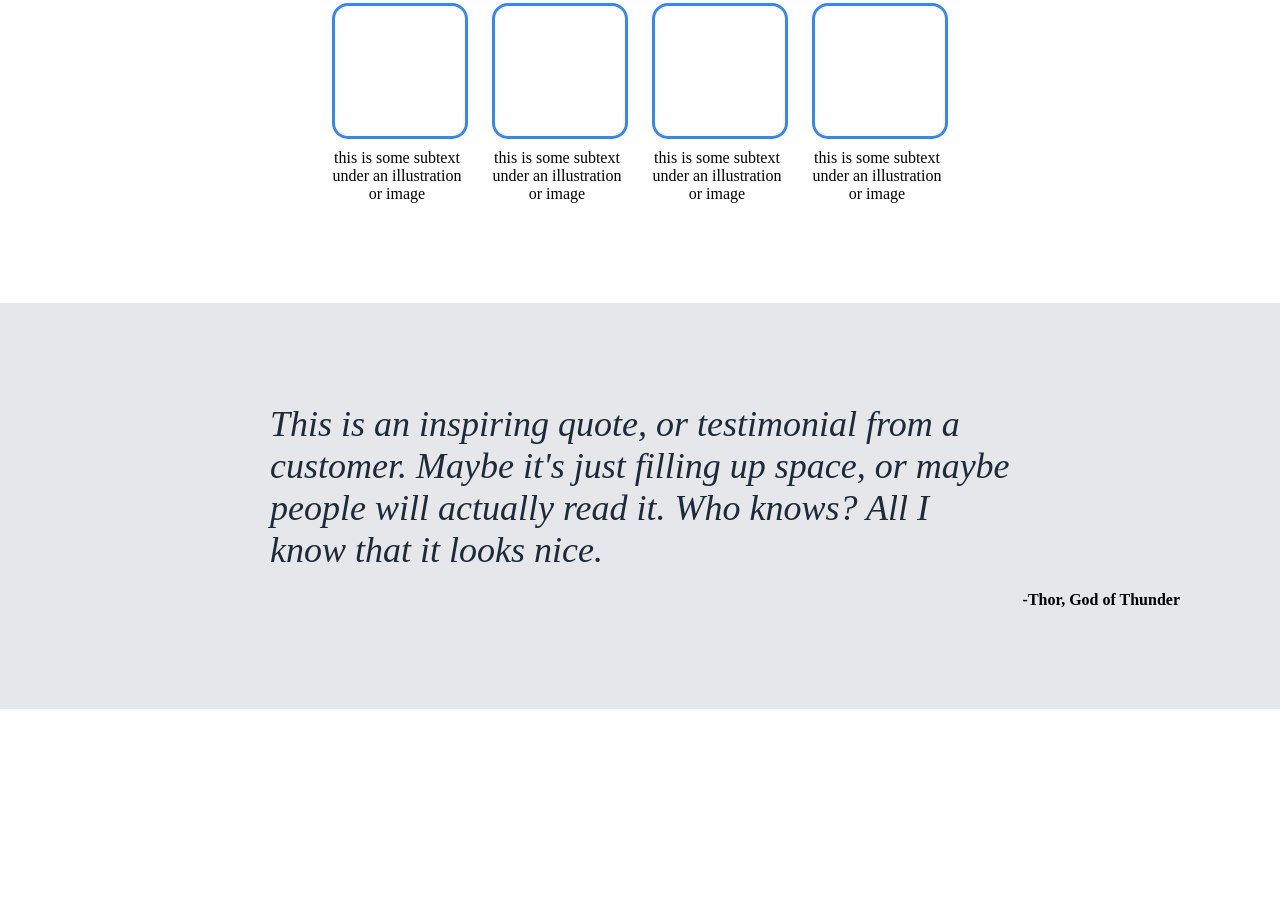
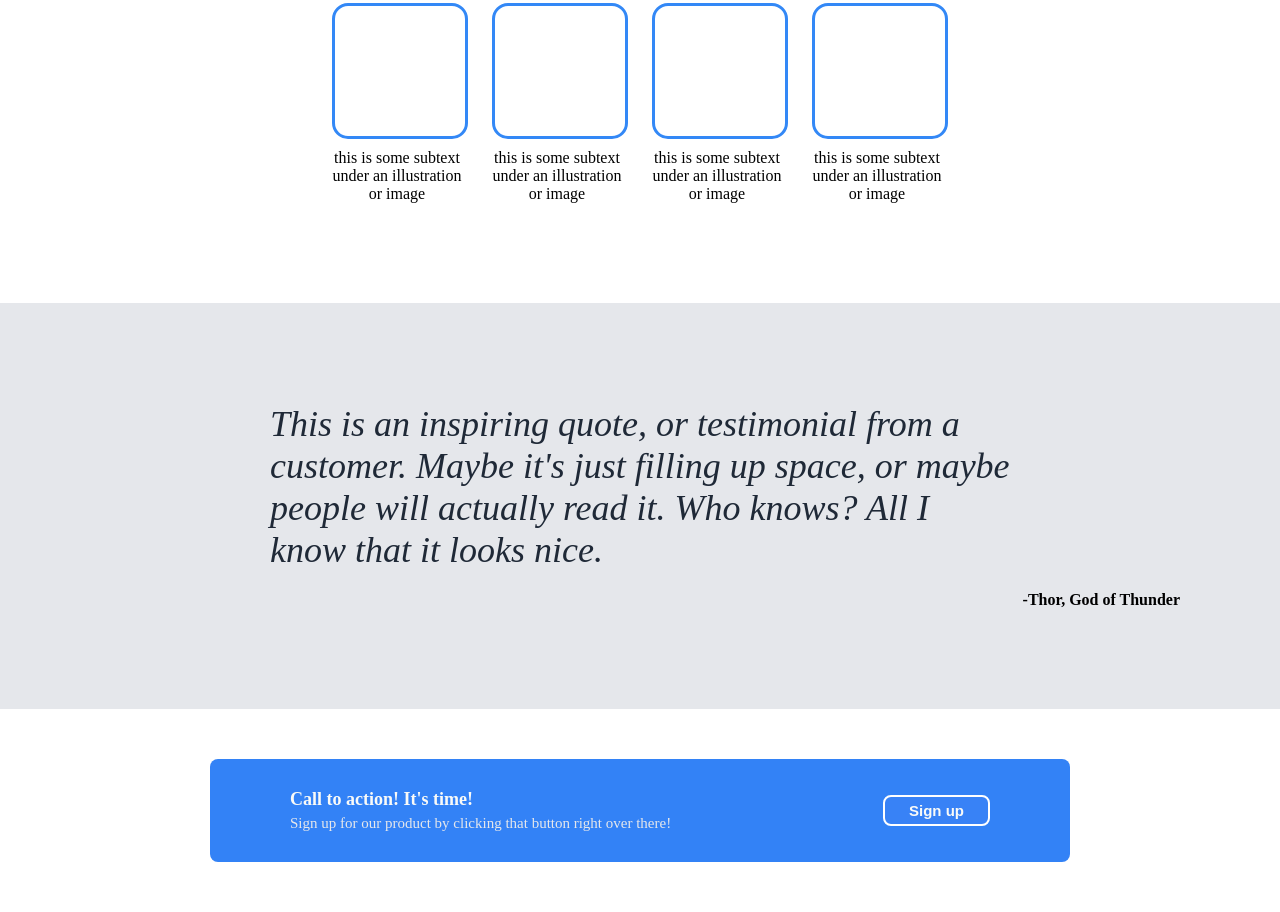
Before and after one commit to ahmedelbrawany/odin-awesome-website, a plain HTML site: page index.html in a window 1280 px wide. Shown: the part 626-1538 px from the top of the page. Before the commit the page ends 1335 px from the top, so only its background shows below. Drawn offline with Linux system fonts and the light colour scheme.

Commit message:
Section 4 html and css
In this commit, I made the following:
    - created css file for the styles of section 4.
    - add the required html elements and style them.

```diff
--- a/index.html
+++ b/index.html
@@ -5,6 +5,7 @@
     <link rel="stylesheet" href="./styles/sec-1-styles.css">
     <link rel="stylesheet" href="./styles/sec-2-styles.css">
     <link rel="stylesheet" href="./styles/sec-3-styles.css">
+    <link rel="stylesheet" href="./styles/sec-4-styles.css">
     <title>Awesome Website</title>
 </head>
 <body>
@@ -69,6 +70,14 @@
         </div>
         <div class="sec-3-wroteby">-Thor, God of Thunder</div>
     </div>
-
+    <div class="sec-4">
+        <div class="call-action-container">
+            <div class="call-action-text">
+                <div class="call-action-header">Call to action! It's time!</div>
+                <div class="call-action-subtext">Sign up for our product by clicking that button right over there!</div>
+            </div>
+            <button class="call-action-btn">Sign up</button>
+        </div>
+    </div>
 </body>
 </html>
--- /dev/null
+++ b/styles/sec-4-styles.css
@@ -0,0 +1,45 @@
+.sec-4{
+    display: flex;
+    justify-content: center;
+    align-items: center;
+    padding: 50px;
+}
+
+.call-action-container{
+    width: 700px;
+    background-color: #3382f6;
+    display: flex;
+    justify-content: space-between;
+    align-items: center;
+    padding: 30px 80px;
+    border-radius: .5rem;
+    gap: 24px;
+
+}
+
+.call-action-text{
+    display: flex;
+    flex-flow: column;
+    gap: 5px;
+}
+
+.call-action-header{
+    color: #f9faf8;
+    font-size: 18px;
+    font-weight: bold;
+
+}
+
+.call-action-subtext{
+    color: #e5e7eb;
+    font-size: 15px;
+}
+
+.call-action-btn{
+    border: 2px solid white;
+    color: #f9faf8;
+    font-size: 15px;
+    font-weight: bold;
+
+
+}
```
